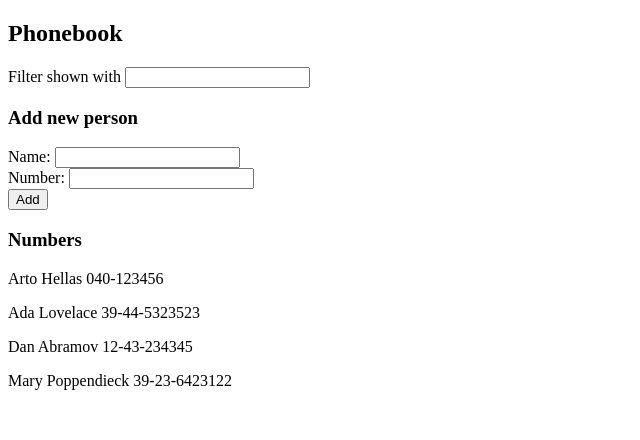
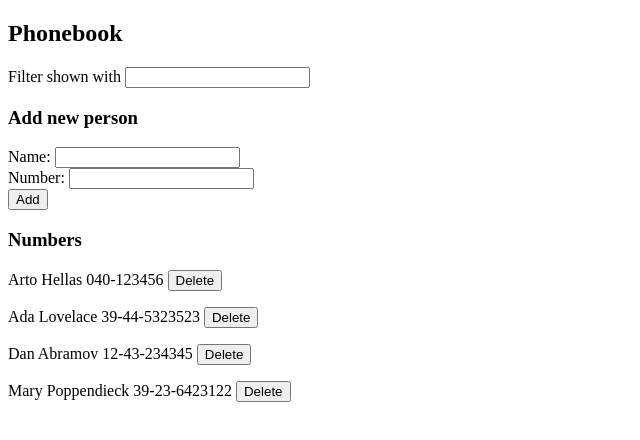
Before and after one commit to uN1K0Rn86/fullstack, a React (Vite) app in the folder osa2/puhelinluettelo/: page / in a window 1280 px wide. Shown: the top 440 px of the page, without its empty margins (0-640 px from the left). Built offline with nearby package versions, Linux system fonts and the light colour scheme; data requests are answered from the project's data file.

Commit message:
Part 2 exercise 14

```diff
--- a/osa2/puhelinluettelo/db.json
+++ b/osa2/puhelinluettelo/db.json
@@ -1,5 +1,5 @@
 {
-    "persons":[
+  "persons": [
     {
       "name": "Arto Hellas",
       "number": "040-123456",
--- a/osa2/puhelinluettelo/src/App.jsx
+++ b/osa2/puhelinluettelo/src/App.jsx
@@ -53,6 +53,14 @@ const App = () => {
     setFilterWith(value)
   }
 
+  const remove = (id) => {
+    const person = persons.find(p => p.id === id)
+    if (window.confirm(`Delete ${person.name}`)) {
+      personService.remove(id)
+      setPersons(persons.filter(p => p.id !== id))
+    }
+  }
+
   const personsToShow = filterWith === ''
     ? persons
     : persons.filter(person => person.name.toLowerCase().includes(filterWith.toLowerCase()))
@@ -68,9 +76,12 @@ const App = () => {
         handleNameChange={handleNameChange}
         newNumber={newNumber}
         handleNumberChange={handleNumberChange}
-        />
+      />
       <h3>Numbers</h3>
-      <Persons personsToShow={personsToShow} />
+      <Persons
+        personsToShow={personsToShow}
+        remove={remove}
+      />
     </div>
   )
 }
--- a/osa2/puhelinluettelo/src/components/Person.jsx
+++ b/osa2/puhelinluettelo/src/components/Person.jsx
@@ -1,6 +1,8 @@
-const Person = ({ person }) => {
+const Person = ({ person, remove }) => {
   return (
-    <p>{person.name} {person.number}</p>
+    <p>
+      {person.name} {person.number} <button onClick={remove}>Delete</button>
+    </p>
     )
 }
 
--- a/osa2/puhelinluettelo/src/components/Persons.jsx
+++ b/osa2/puhelinluettelo/src/components/Persons.jsx
@@ -4,7 +4,11 @@ const Persons = (props) => {
   return (
     <div>
       {props.personsToShow.map(person => (
-        <Person key={person.name} person={person} />
+        <Person
+          key={person.name}
+          person={person}
+          remove={() => props.remove(person.id)}
+        />
       ))}
     </div>
   )
--- a/osa2/puhelinluettelo/src/services/persons.js
+++ b/osa2/puhelinluettelo/src/services/persons.js
@@ -12,4 +12,8 @@ const create = (newObject) => {
     return request.then(response => response.data)
 }
 
-export default { getAll, create }
+const remove = (id) => {
+    axios.delete(`${baseUrl}/${id}`)
+}
+
+export default { getAll, create, remove }
```
Lines whose indentation alone changed are shown as unchanged.
